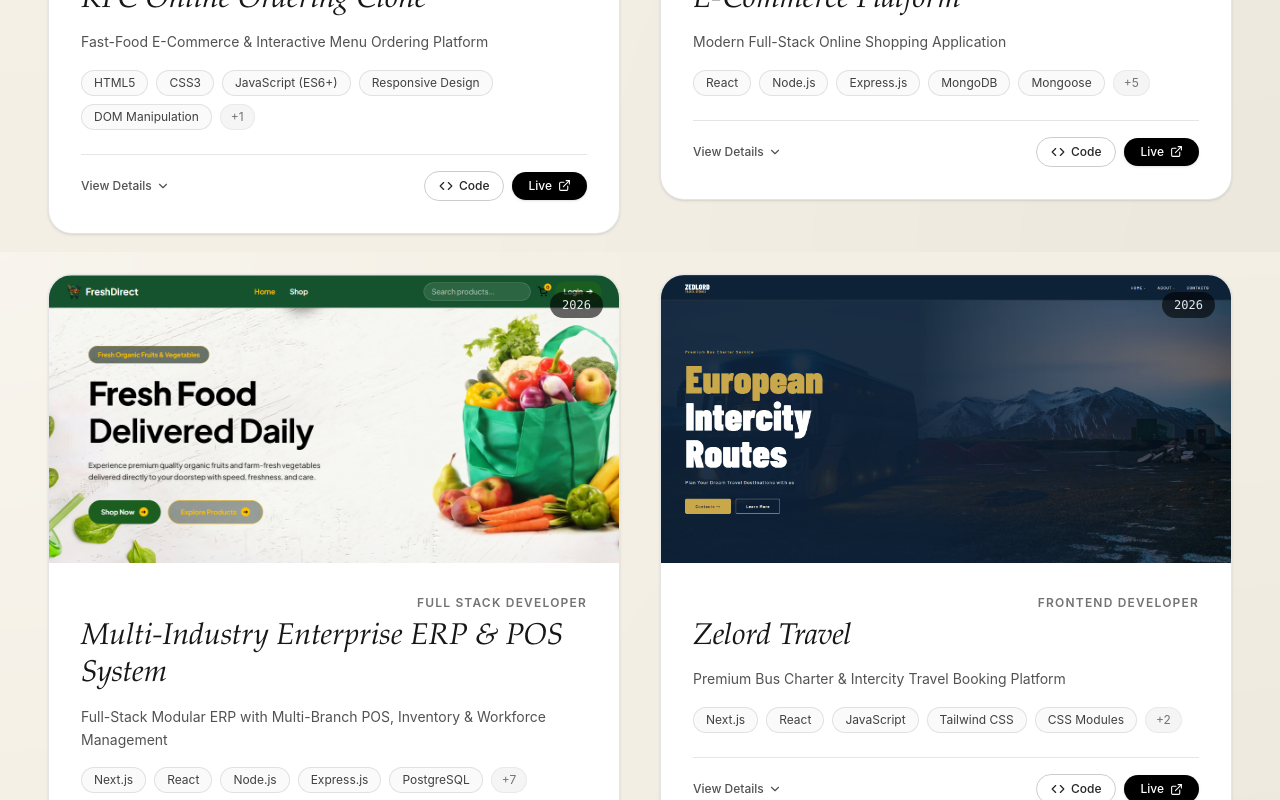
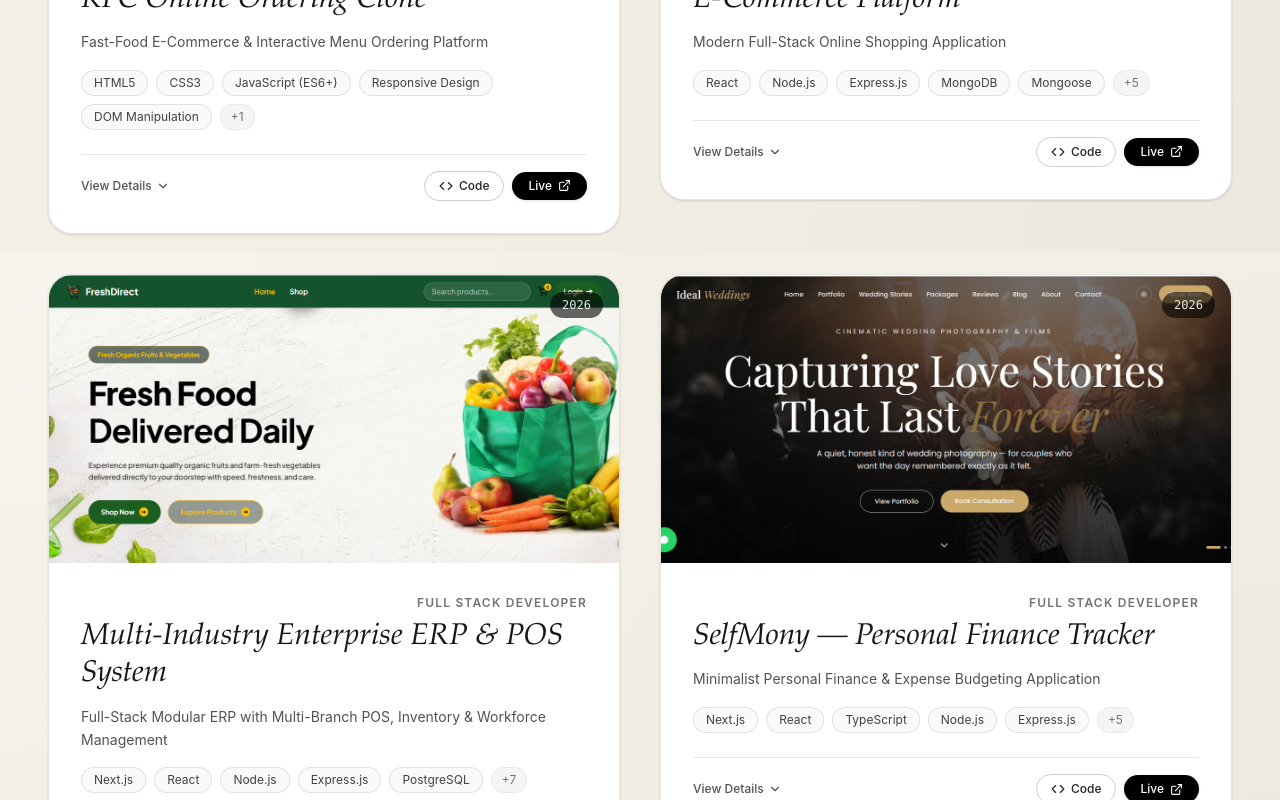
Before and after one commit to Shamil2k7/portfolio, a Next.js app: page / in a window 1280 px wide. Shown: the part 5348-6148 px from the top of the page. Built offline with nearby package versions, Linux system fonts and the light colour scheme.

Commit message:
new update4

```diff
--- a/app/data/projects.ts
+++ b/app/data/projects.ts
@@ -415,6 +415,56 @@ export const projects: Project[] = [
   ]
 },
 {
+  slug: "selfmony-personal-finance-tracker",
+  title: "SelfMony — Personal Finance Tracker",
+  subtitle: "Minimalist Personal Finance & Expense Budgeting Application",
+  image: "/image2.png",
+  github: "https://github.com/Shamil-2k7/selfmony",
+  demo: "https://selfmony.vercel.app/",
+  overview:
+    "SelfMony is a minimalist, modern personal finance and expense budgeting application engineered to give users clear control over their financial health. Designed with a sleek monochrome aesthetic, the platform features real-time wallet balances, automated income and expense categorization, weekly and monthly spending trends, financial to-do tracking, and visual analytics for informed budgeting decisions.",
+  challenge:
+    "Designing a frictionless, distraction-free expense tracking experience that makes daily financial logging effortless on mobile and desktop, while providing actionable analytics, real-time balance calculations, and secure JWT-based user authentication without bloated UI overhead.",
+  solution:
+    "Built a full-stack financial application utilizing Next.js (App Router), React 19, TypeScript, and Tailwind CSS on the frontend, paired with an Express and Node.js REST API backend connected to MongoDB via Mongoose. Integrated weekly/monthly category breakdowns, quick transaction logging drawers, dynamic analytics views, and mobile-first bottom navigation.",
+  features: [
+    "Real-Time Total Balance & Net Worth Tracking",
+    "Daily, Weekly & Monthly Expense Categorization",
+    "Income Logging & Cash Flow Management",
+    "Interactive Spending Analytics & Visual Charts",
+    "Financial To-Do Lists & Budget Goal Planning",
+    "Secure JWT Authentication & Password Encryption",
+    "Minimalist High-Contrast Dark Theme UI",
+    "Responsive Mobile-First Bottom Navigation Bar",
+    "Recent Transaction History & Activity Feeds",
+    "RESTful API Backend with Mongoose Data Modeling"
+  ],
+  tech: [
+    "Next.js",
+    "React",
+    "TypeScript",
+    "Node.js",
+    "Express.js",
+    "MongoDB",
+    "Mongoose",
+    "Tailwind CSS",
+    "JWT",
+    "REST API"
+  ],
+  year: "2026",
+  role: "Full Stack Developer",
+  client: "Personal Project",
+  duration: "1 Month",
+  status: "Completed",
+  color: "#10B981",
+  results: [
+    "Streamlined personal budgeting with instant expense and income logging",
+    "Comprehensive monthly and weekly spending visibility",
+    "Mobile-first responsive design with intuitive bottom navigation",
+    "Secure full-stack MERN + Next.js architecture deployed live"
+  ]
+},
+{
   slug: "zelord-travels",
   title: "Zelord Travel",
   subtitle: "Premium Bus Charter & Intercity Travel Booking Platform",
```
